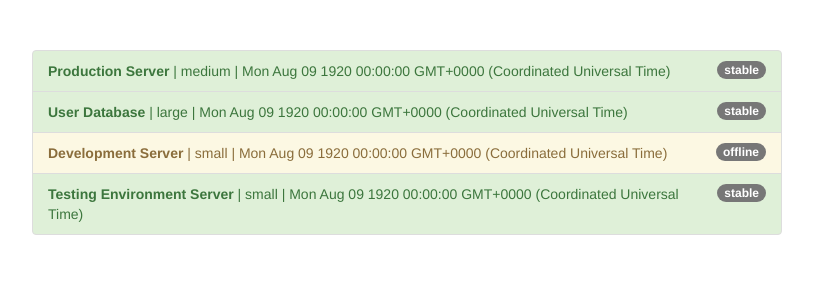
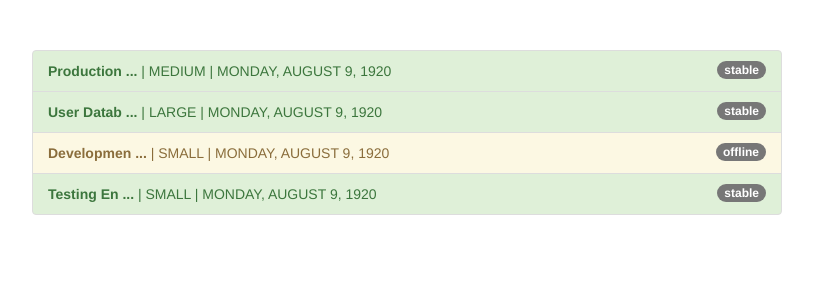
Before and after one commit to laurinprajescu/practice-angular-pipes, an Angular app: page / in a window 1280 px wide. Shown: the top 300 px of the page, without its empty margins (233-1046 px from the left). Built offline with nearby package versions, Linux system fonts and the light colour scheme.

Commit message:
Creates a custom pipe

```diff
--- a/src/app/app.component.html
+++ b/src/app/app.component.html
@@ -10,7 +10,9 @@
             class="badge">
             {{ server.status }}
           </span>
-          <strong>{{ server.name }}</strong> | {{ server.instanceType }} | {{ server.started }}
+          <strong>{{ server.name | shorten }}</strong> |
+            {{ server.instanceType | uppercase }} |
+            {{ server.started | date:'fullDate' | uppercase}}
         </li>
       </ul>
     </div>
--- a/src/app/app.module.ts
+++ b/src/app/app.module.ts
@@ -4,10 +4,12 @@
 
 
 import { AppComponent } from './app.component';
+import { ShortenPipe } from './shorten.pipe';
 
 @NgModule({
   declarations: [
-    AppComponent
+    AppComponent,
+    ShortenPipe
   ],
   imports: [
     BrowserModule,
--- /dev/null
+++ b/src/app/shorten.pipe.ts
@@ -0,0 +1,14 @@
+import { PipeTransform, Pipe } from "@angular/core";
+
+@Pipe({
+	name: 'shorten'
+})
+export class ShortenPipe implements PipeTransform {
+	transform(value: any) {
+		if (value.length > 10) {
+			return value.substr(0, 10) + ' ...';
+		} else {
+			return value;
+		}
+	}
+}
```
